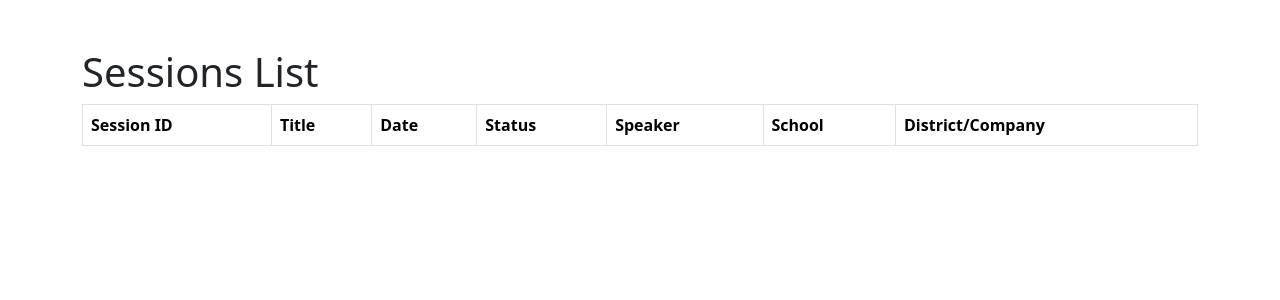
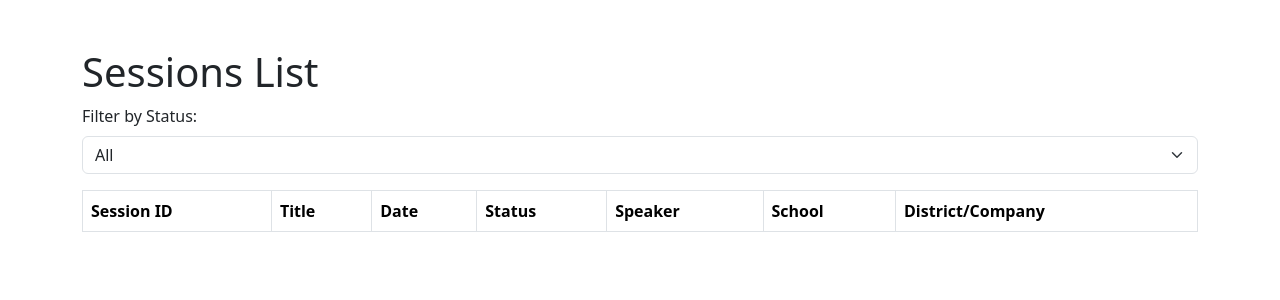
Before and after one commit to admiralorbiter/prepkc-polaris, a Flask app: page / in a window 1280 px wide. Shown: the top 300 px of the page. Run offline with Flask 3, Linux system fonts and the light colour scheme; lists and menus that the app fills with data are empty; some libraries are stand-ins or nearby versions.

Commit message:
htmx filter complete

```diff
--- a/app/routes/views.py
+++ b/app/routes/views.py
@@ -1,15 +1,25 @@
-from flask import render_template
-from app import app, db
+from flask import render_template, request
+from app import app
 from app.models import Session
 
 # Home Page
 @app.route("/", methods=["GET"])
 def index():
-    sessions_data = Session.query.all()  # Fetch all session records from the database
+    status_filter = request.args.get('statusFilter')
+    if status_filter:
+        sessions_data = Session.query.filter_by(status=status_filter).all()
+    else:
+        sessions_data = Session.query.all()
     return render_template("sessions.html", sessions=sessions_data)
     # return render_template("index.html")
 
-@app.route("/sessions", methods=["GET"])
-def sessions():
-    sessions_data = Session.query.all()  # Fetch all session records from the database
-    return render_template("sessions.html", sessions=sessions_data)
+@app.route("/load-sessions-table", methods=["GET"])
+def load_sessions_table():
+    sessions_data = Session.query.all()
+    return render_template("session_table.html", sessions=sessions_data)
+
+@app.route("/filter-sessions", methods=["GET"])
+def filter_sessions():
+    status_filter = request.args.get('statusFilter')
+    sessions_data = Session.query.filter(Session.status.ilike(f"%{status_filter}%")).all() if status_filter else Session.query.all()
+    return render_template("session_table.html", sessions=sessions_data)
--- /dev/null
+++ b/app/templates/session_table.html
@@ -0,0 +1,26 @@
+<table class="table table-bordered table-hover">
+<thead class="thead-dark">
+    <tr>
+        <th>Session ID</th>
+        <th>Title</th>
+        <th>Date</th>
+        <th>Status</th>
+        <th>Speaker</th>
+        <th>School</th>
+        <th>District/Company</th>
+    </tr>
+</thead>
+<tbody>
+    {% for session in sessions %}
+        <tr>
+            <td>{{ session.session_id }}</td>
+            <td>{{ session.title }}</td>
+            <td>{{ session.date.strftime('%m/%d/%y') if session.date else 'Date not set' }}</td>
+            <td>{{ session.status }}</td>
+            <td>{{ session.name }}</td>
+            <td>{{ session.school }}</td>
+            <td>{{ session.district_or_company }}</td>
+        </tr>
+    {% endfor %}
+</tbody>
+</table>
--- a/app/templates/sessions.html
+++ b/app/templates/sessions.html
@@ -5,36 +5,26 @@
     <meta name="viewport" content="width=device-width, initial-scale=1.0">
     <title>Sessions</title>
     <link href="https://cdn.jsdelivr.net/npm/bootstrap@5.3.3/dist/css/bootstrap.min.css" rel="stylesheet" integrity="sha384-QWTKZyjpPEjISv5WaRU9OFeRpok6YctnYmDr5pNlyT2bRjXh0JMhjY6hW+ALEwIH" crossorigin="anonymous">
+    <script src="https://unpkg.com/htmx.org@1.9.10"></script>
 </head>
 <body>
     <div class="container mt-5">
         <h1>Sessions List</h1>
-        <table class="table table-bordered table-hover">
-            <thead class="thead-dark">
-                <tr>
-                    <th>Session ID</th>
-                    <th>Title</th>
-                    <th>Date</th>
-                    <th>Status</th>
-                    <th>Speaker</th>
-                    <th>School</th>
-                    <th>District/Company</th>
-                </tr>
-            </thead>
-            <tbody>
-                {% for session in sessions %}
-                    <tr>
-                        <td>{{ session.session_id }}</td>
-                        <td>{{ session.title }}</td>
-                        <td>{{ session.date.strftime('%m/%d/%y') if session.date else 'Date not set' }}</td>
-                        <td>{{ session.status }}</td>
-                        <td>{{ session.name }}</td>
-                        <td>{{ session.school }}</td>
-                        <td>{{ session.district_or_company }}</td>
-                    </tr>
-                {% endfor %}
-            </tbody>
-        </table>
+        <div class="mb-3">
+            <label for="statusFilter" class="form-label">Filter by Status:</label>
+            <select id="statusFilter" name="statusFilter" class="form-select" hx-get="/filter-sessions" hx-target="#sessionsTable" hx-trigger="change">
+                <option value="">All</option>
+                <option value="Completed">Completed</option>
+                <option value="Draft">Draft</option>
+                <option value="Confirmed">Confirmed</option>
+                <option value="Requested">Requested</option>
+                <!-- Add more status options as needed -->
+            </select>
+        </div>
+        <div id="sessionsTable" hx-get="/load-sessions-table" hx-trigger="load">
+            <!-- session_table.html content will be loaded here -->
+            Loading Data Please Wait...
+        </div>
     </div>
 </body>
 </html>
```
